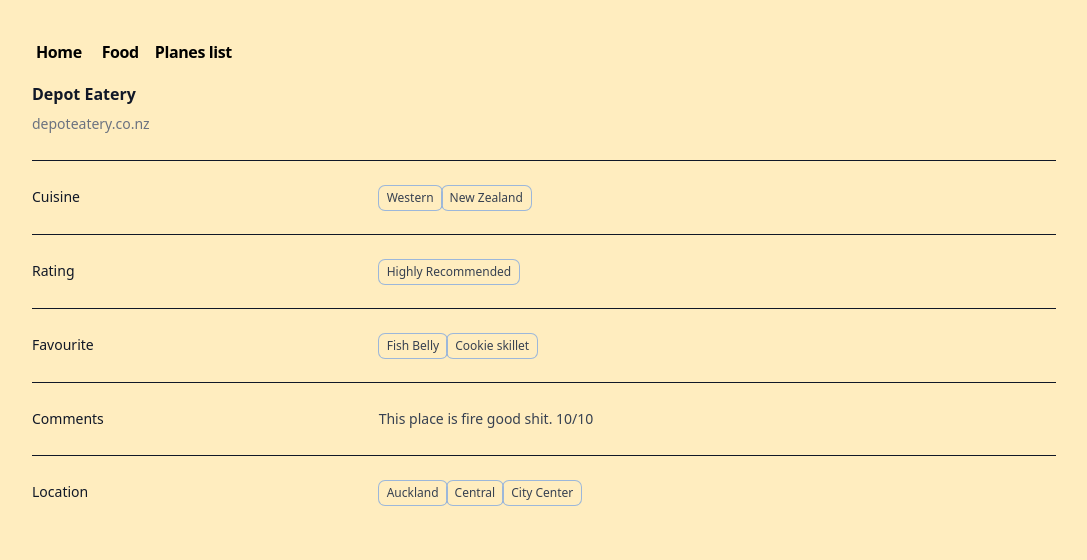
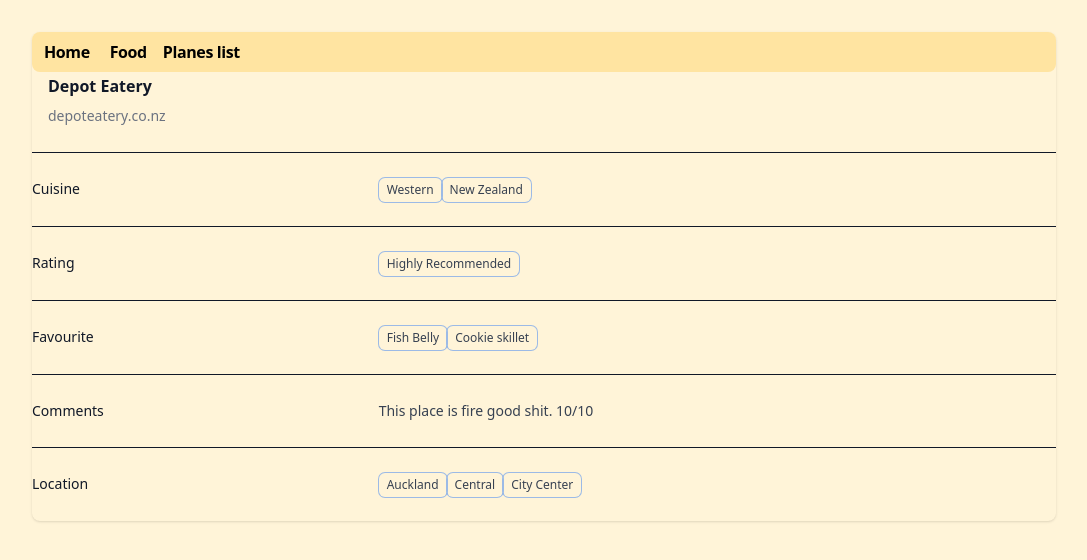
Before and after one commit to pietasty/Website, a Next.js app: page /food/depot-eatery in a window 1280 px wide. Shown: the top 560 px of the page, without its empty margins (96-1183 px from the left). Built offline with nearby package versions, Linux system fonts and the light colour scheme.

Commit message:
bg colour and css things

```diff
--- a/app/components/foodPage.tsx
+++ b/app/components/foodPage.tsx
@@ -39,7 +39,7 @@
 
     return (
         <div>
-            <div className="px-4 sm:px-0">
+            <div className="px-4 xs:px-0">
                 <h3 className="text-base font-semibold leading-7 text-gray-900">{header.title}</h3>
                 <p className="mt-1 max-w-2xl text-sm leading-6 text-gray-500">{link}</p>
             </div>
--- a/app/components/nav.tsx
+++ b/app/components/nav.tsx
@@ -14,8 +14,7 @@
 
 export function Navbar() {
     return (
-        <aside className="-ml-[8px] mb-2 tracking-tight">
-            <div className="lg:sticky lg:top-20">
+        <div className="tracking-tight bg-warm rounded-lg">
             <nav
                 className="flex flex-row items-start relative px-0 pb-0 fade md:overflow-auto scroll-pr-6 md:relative"
                 id="nav"
@@ -35,6 +34,5 @@
                 </div>
             </nav>
         </div>
-        </aside>
     )
 }
--- a/app/layout.tsx
+++ b/app/layout.tsx
@@ -10,10 +10,10 @@
     return (
         <html
             lang="en"
-            className="text-black bg-warm-color"
+            className="text-black bg-light-warm"
         >
-            <body className="antialiased max-w-screen-lg mx-4 mt-8 lg:mx-auto">
-                <main className="flex-auto min-w-0 mt-6 flex flex-col px-2 md:px-0">
+            <body className="antialiased max-w-screen-lg mx-4 mt-8 lg:mx-auto rounded-lg shadow">
+                <main className="flex-auto min-w-0 flex flex-col">
                     <Navbar />
                     {children}
                 </main>
--- a/tailwind.config.js
+++ b/tailwind.config.js
@@ -8,7 +8,9 @@
   theme: {
     extend: {
       colors: {
-        'warm-color': '#ffedbf'
+        'white-ish': '#f7f9fb',
+        'warm': '#ffe4a1',
+        'light-warm': '#fff4d8'
       }
     },
   },
```
Lines whose indentation alone changed are shown as unchanged.
